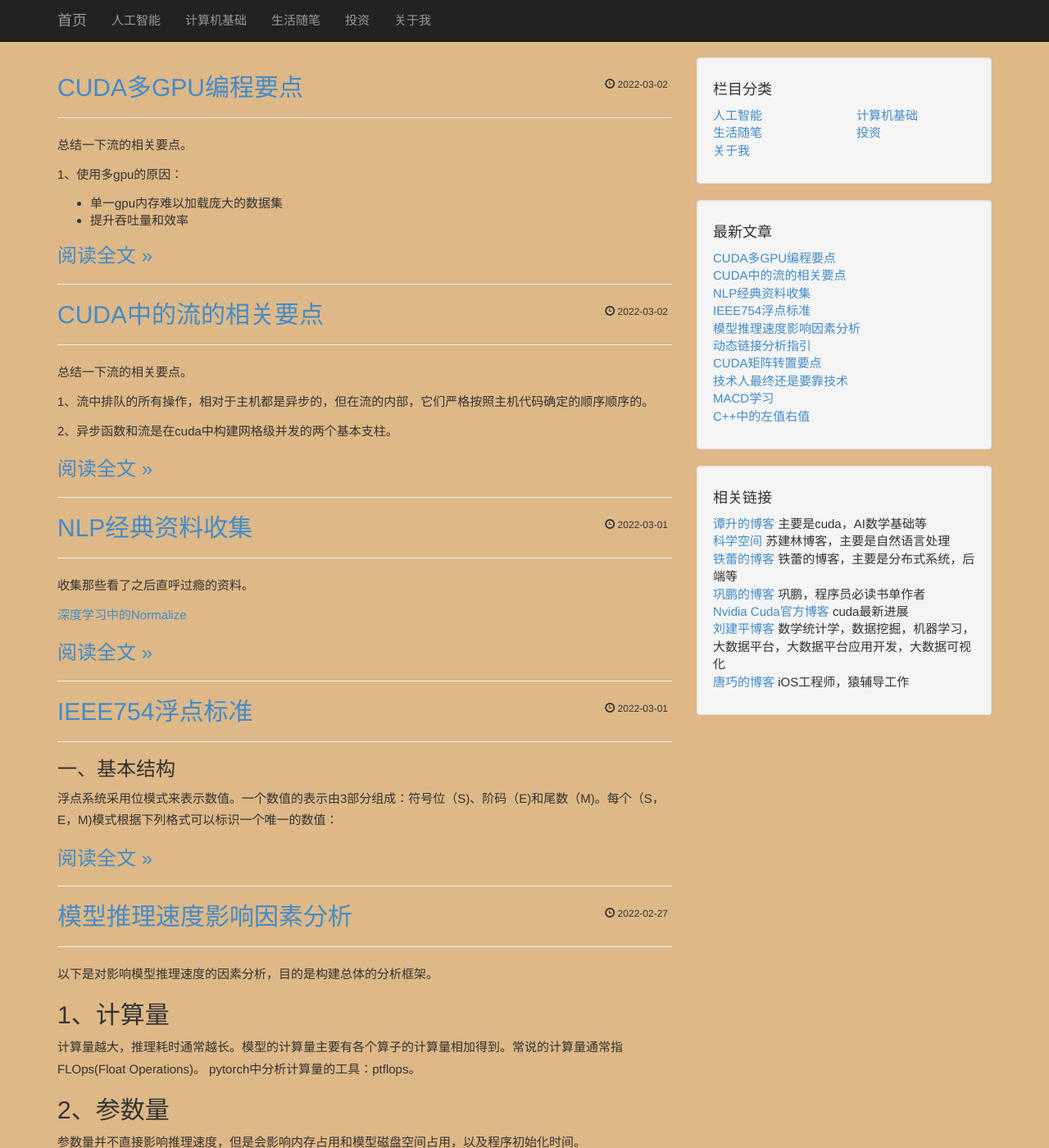
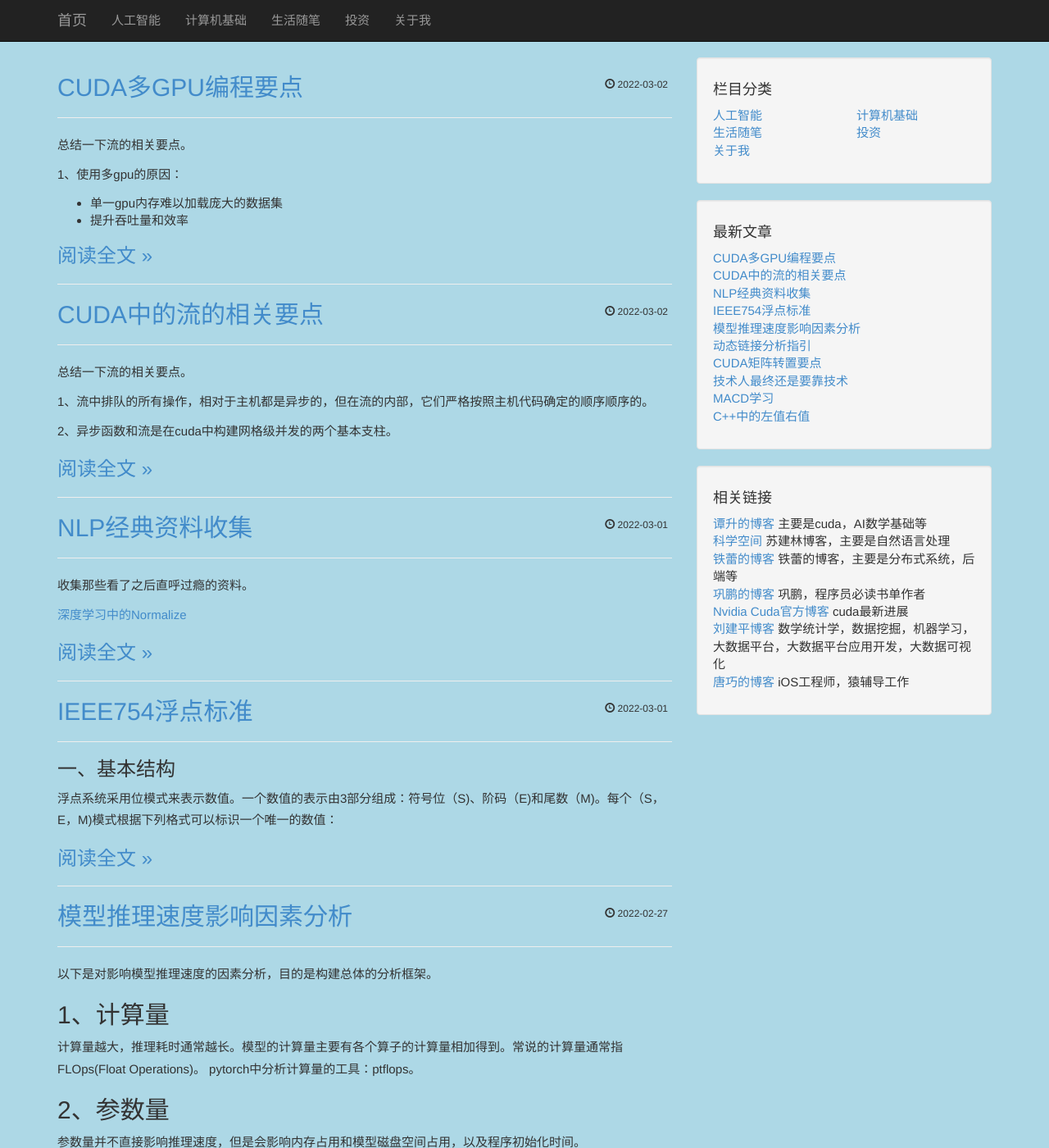
Before and after one commit to liwenju0/liwenju0.github.io, a Jekyll site: the page built from index.html, in a window 1280 px wide and 1400 px high. Shown: the whole window at 82% size. Built offline with Jekyll 4.4.1, drawn with Linux system fonts in a browser that asks for light colours; the list of posts is cut into pages by our own code.

Commit message:
修改背景色

```diff
--- a/css/blog.css
+++ b/css/blog.css
@@ -6,7 +6,7 @@
 
 body {
     padding-top: 70px; /* Required padding for .navbar-fixed-top. Remove if using .navbar-static-top. Change if height of navigation changes. */
-	background-color: burlywood;
+	background-color:lightblue;
 }
 
 footer {
```
